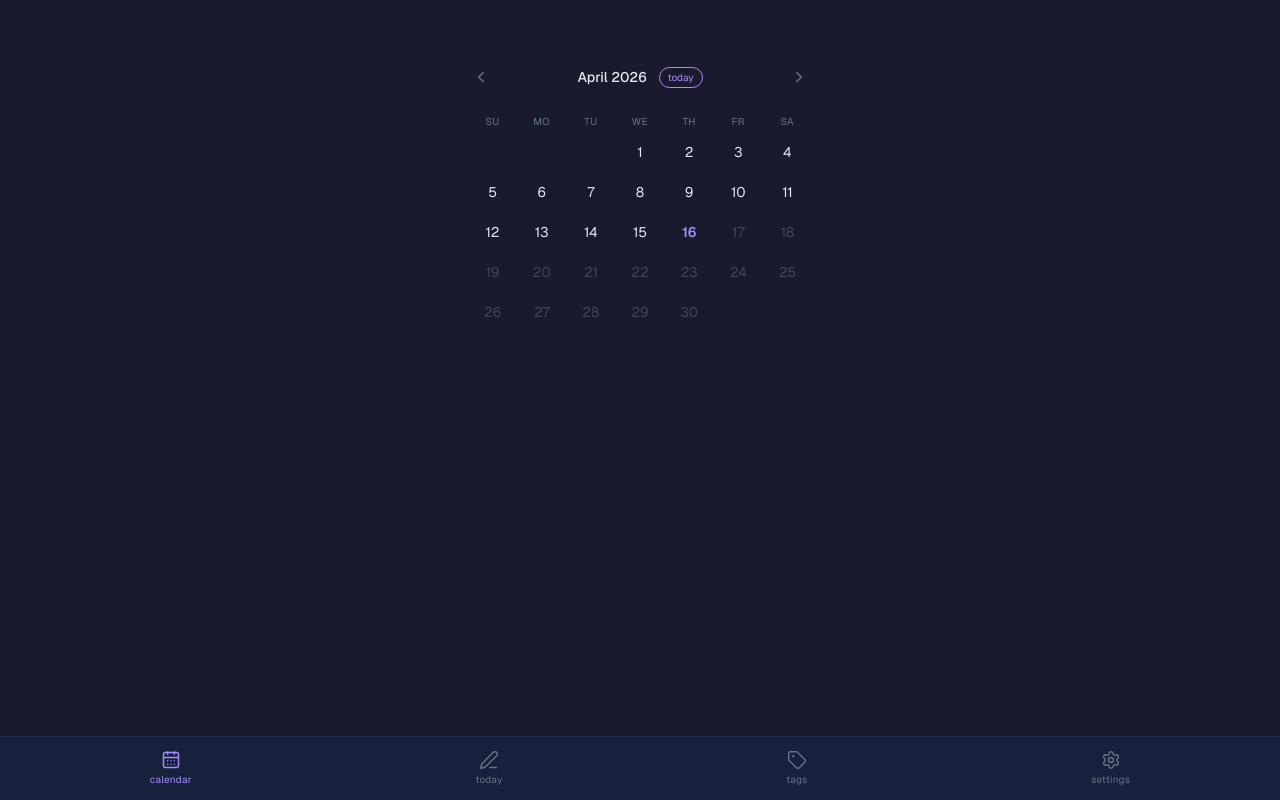
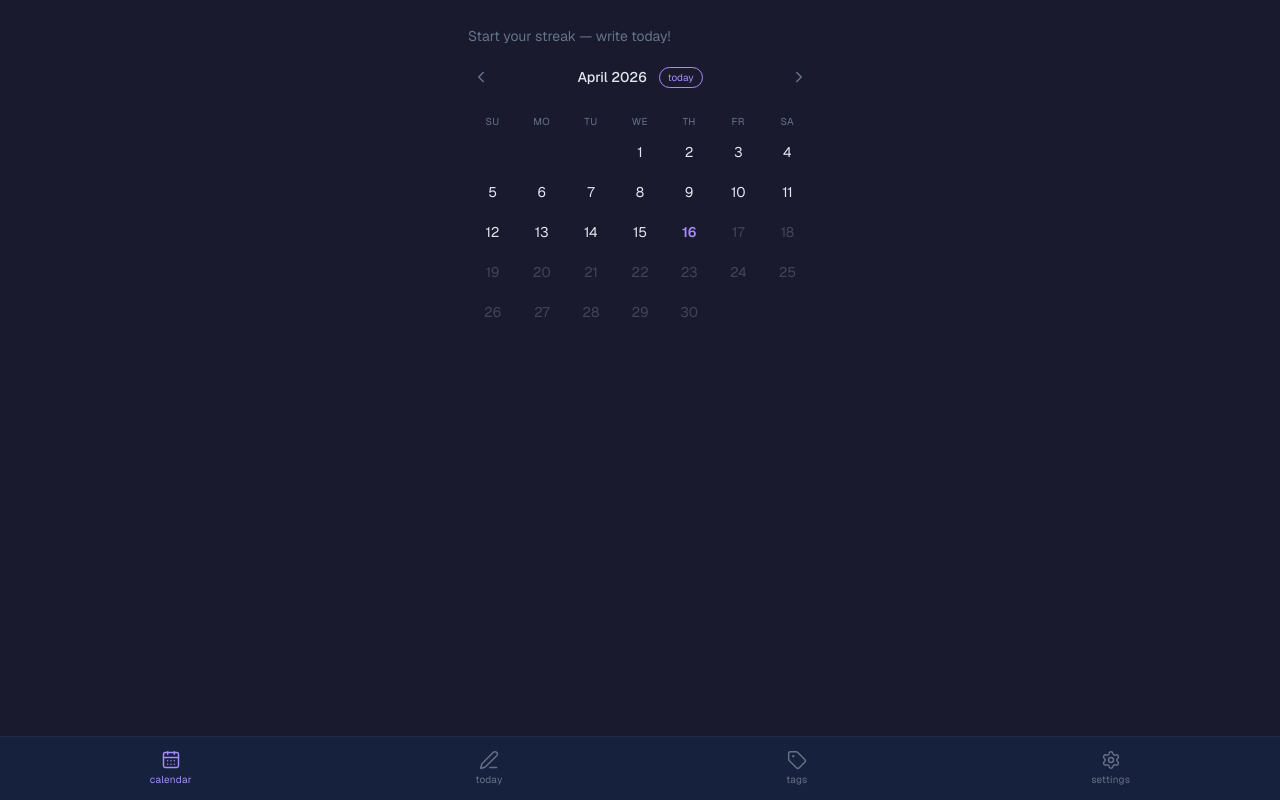
Before and after one commit to jazlyntanjy/daze, a Next.js app: page /calendar in a window 1280 px wide. Built offline with nearby package versions, Linux system fonts and the light colour scheme.

Commit message:
feat: streak zero-state message + 7-day confetti milestone

```diff
--- a/components/CalendarGrid.tsx
+++ b/components/CalendarGrid.tsx
@@ -1,6 +1,6 @@
 "use client";
 
-import { useState } from "react";
+import { useState, useEffect, useRef } from "react";
 import { useRouter } from "next/navigation";
 import { ChevronLeft, ChevronRight } from "lucide-react";
 import { useEntries } from "@/hooks/useEntries";
@@ -26,6 +26,16 @@ export function CalendarGrid() {
   const entries = getAllEntries();
   const streak = getStreak();
 
+  const confettiFiredRef = useRef(false);
+  useEffect(() => {
+    if (streak === 7 && !confettiFiredRef.current) {
+      confettiFiredRef.current = true;
+      import("canvas-confetti").then(({ default: confetti }) => {
+        confetti({ particleCount: 80, spread: 60, origin: { y: 0.3 } });
+      });
+    }
+  }, [streak]);
+
   const daysInMonth = getDaysInMonth(viewYear, viewMonth);
   const firstDay = getFirstDayOfWeek(viewYear, viewMonth);
   const cells: (number | null)[] = [
@@ -46,9 +56,13 @@ export function CalendarGrid() {
     <main className="flex flex-col px-5 pt-6 pb-4 max-w-sm mx-auto w-full">
       {/* Streak */}
       <div className="h-6 mb-4">
-        {streak > 0 && (
+        {streak > 0 ? (
           <span className="text-sm" style={{ color: "var(--theme-muted)" }}>
             🔥 {streak} day streak
+          </span>
+        ) : (
+          <span className="text-sm" style={{ color: "var(--theme-muted)" }}>
+            Start your streak — write today!
           </span>
         )}
       </div>
--- a/package.json
+++ b/package.json
@@ -10,6 +10,7 @@
   },
   "dependencies": {
     "@serwist/next": "^9.5.7",
+    "canvas-confetti": "^1.9.4",
     "framer-motion": "^12.38.0",
     "lucide-react": "^1.8.0",
     "next": "16.2.4",
@@ -19,6 +20,7 @@
   },
   "devDependencies": {
     "@tailwindcss/postcss": "^4",
+    "@types/canvas-confetti": "^1.9.0",
     "@types/node": "^20",
     "@types/react": "^19",
     "@types/react-dom": "^19",
```
Also changed, not shown: 1 other file (tests, documents, lock files or other folders).
